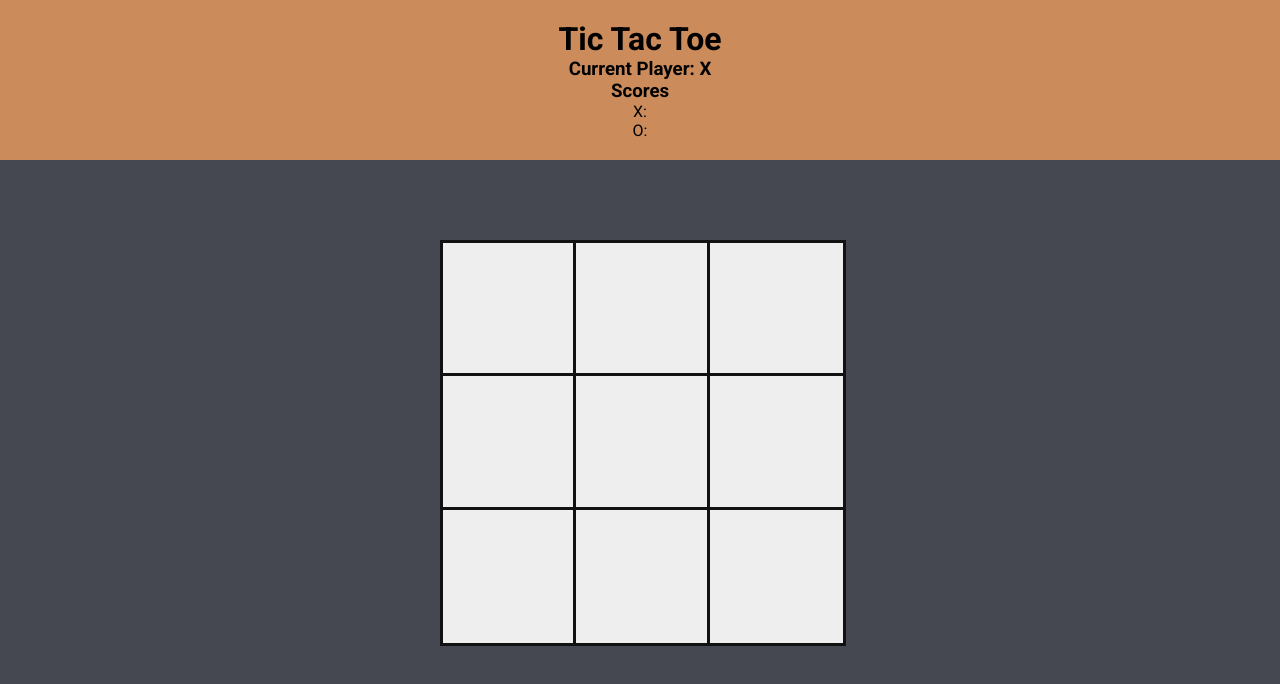
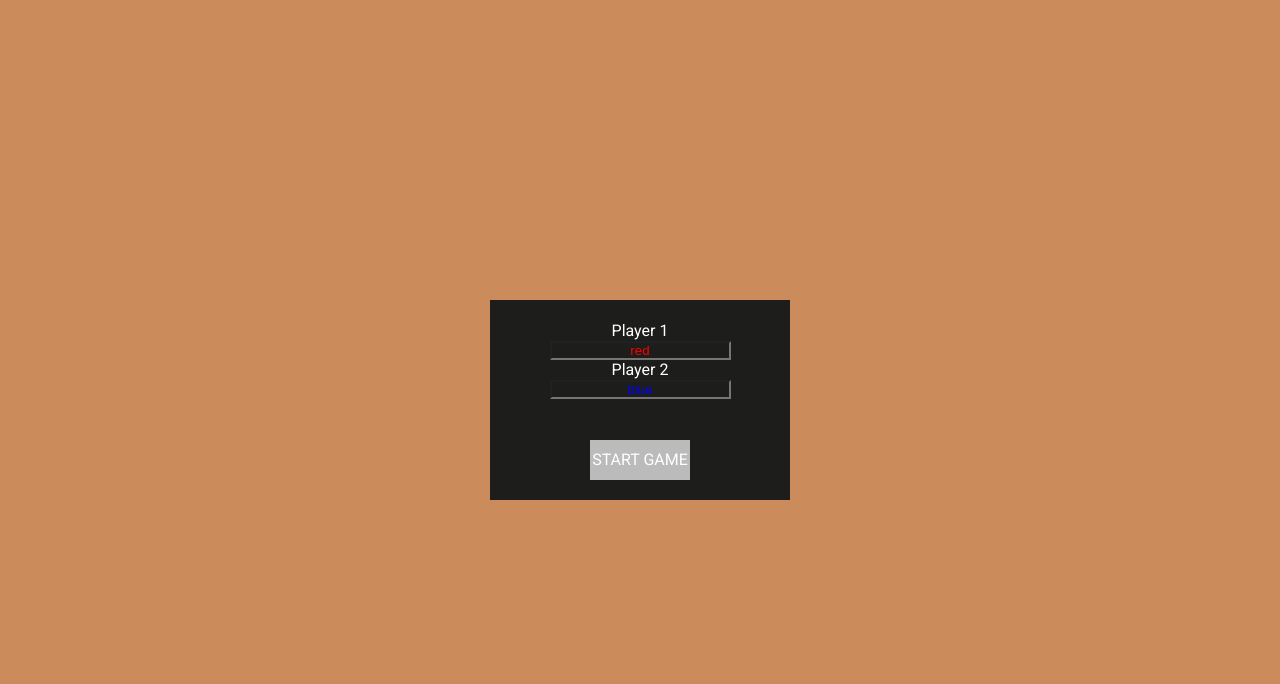
Before and after one commit to LudwigThePig/tic-tac-toe, a plain HTML site: page index.html in a window 1280 px wide. Drawn offline with Linux system fonts and the light colour scheme.

Commit message:
Added ability to pick names

```diff
--- a/app.js
+++ b/app.js
@@ -36,6 +36,8 @@ class Board {
     this.currentPlayer = startingPlayer || 'x';
     this.winner = null;
     this.lastMove = null;
+    this.xName = 'X';
+    this.oName = 'O';
   }
 
   handleBoardInput = (move) => {
@@ -62,13 +64,17 @@ class Board {
       this.paintSquares();
 
       if (this.winner !== null) {
-        this.gameOver(`${this.winner.toUpperCase()} WINS!`);
-      }
-      if (this.xMoves.length + this.oMoves.length === 9) {
+        const winner = this.winner === 'x' ? this.xName : this.oName;
+        this.gameOver(`${winner} WINS!`);
+      } else if (this.xMoves.length + this.oMoves.length === 9) {
         this.gameOver('TIE GAME!');
       }
       //update current player in scoreboard and hidden gameover screen
-      [].forEach.call($c('current-player'), el => el.innerHTML = this.currentPlayer.toUpperCase());
+      $('current-player').classList.remove('blue');
+      $('current-player').classList.remove('red');
+      $('current-player').innerHTML = this.currentPlayer === 'x' ? this.xName : this.oName;
+      $('current-player').classList.add(this.currentPlayer === 'x' ? 'red' : 'blue');
+
     }
 
   //helper functions
@@ -131,4 +137,18 @@ ticTacToe.updateView();
 gameBoard.addEventListener('click', (e)=>{
   const square =  e.composedPath()[0].id;
   ticTacToe.handleBoardInput(square);
-})
+});
+
+$('start').addEventListener('click', (e)=>{
+  //get form data and update state
+  const player1 = document.getElementsByName('player')[0].value;
+  const player2 = document.getElementsByName('player')[1].value;
+  ticTacToe.xName = player1;
+  ticTacToe.oName = player2;
+
+  //paint the names and remove the starting screen
+  ticTacToe.updateView();
+  $c('red')[1].innerHTML = player1;
+  $c('blue')[0].innerHTML = player2;
+  $('start-game').style.display = 'none';
+});
--- a/index.html
+++ b/index.html
@@ -9,20 +9,37 @@
   <link rel="stylesheet" type="text/css" media="screen" href="main.css">
 </head>
 <body>
+
 <div id="root">
+
+  <!--Start Game-->
+  <div id="start-game" class="board">
+    <div class="forms board">
+
+      <form>
+        <p>Player 1</p><input name="player" type="text" style="color: red; background: #1d1d1b" value="red" />
+        <p>Player 2</p><input name="player" type="text" style="color: blue; background: #1d1d1b" value="blue" />
+      </form>
+      <div id="start" class="button">START GAME</div>
+    </div>
+  </div>
+
+  <!-- Gameover -->
   <div id="gameover" class="board">
     <h1 id='gameover-text'></h1>
-    <div id='play-again'>Play Again?</div>
+    <div id="play-again" class="button">Play Again?</div>
   </div>
+
   <div class="board score">
     <h1>Tic Tac Toe</h1>
-    <h3>Current Player: <span class="current-player"></span></h3>
+    <h3 id="current-player"></h3>
     <div id="scores">
       <h3>Scores</h3>
-      <p>X: <span id="x-score"></span></p>
-      <p>O: <span id="o-score"></span></p>
+      <p> <span class="red">X:</span> <span id="x-score">0</span></p>
+      <p> <span class="blue">O:</span> <span id="o-score">0</span></p>
     </div>
   </div>
+
   <div class="game-board">
     <div id="1" class="square"></div>
     <div id="2" class="square"></div>
--- a/main.css
+++ b/main.css
@@ -6,6 +6,25 @@ body{
   background: #454851;
   font-family: 'Roboto', sans-serif;
 }
+
+#start-game{
+  position: fixed;
+  width: 100vw;
+  height: 100vh;
+  background: #cb8b5a;
+  color: white;
+  z-index: 1;
+}
+.forms{
+  background: #1d1d1b;
+  height: 200px;
+  width: 300px
+}
+
+input{
+  text-align: center;
+}
+
 
 .game-board{
   display: grid;
@@ -40,13 +59,19 @@ body{
   justify-content: space-around;
   flex-direction: column;
   text-align: center;
-  color: black;
 }
 .score{
   position: relative;
   padding: 20px;
   width: 100% - 20px;
   background: #cb8b5a;
+}
+
+.red{
+  color: red;
+}
+.blue{
+  color: blue;
 }
 
 #gameover{
@@ -59,14 +84,13 @@ body{
   display: none;
 }
 
-#play-again{
+.button{
   background: #bbb;
   width: 100px;
   height: 40px;
   display: flex;
   align-items: center;
   justify-content: center;
-  border: 2px solid #333;
   cursor: pointer;
 }
 
```
